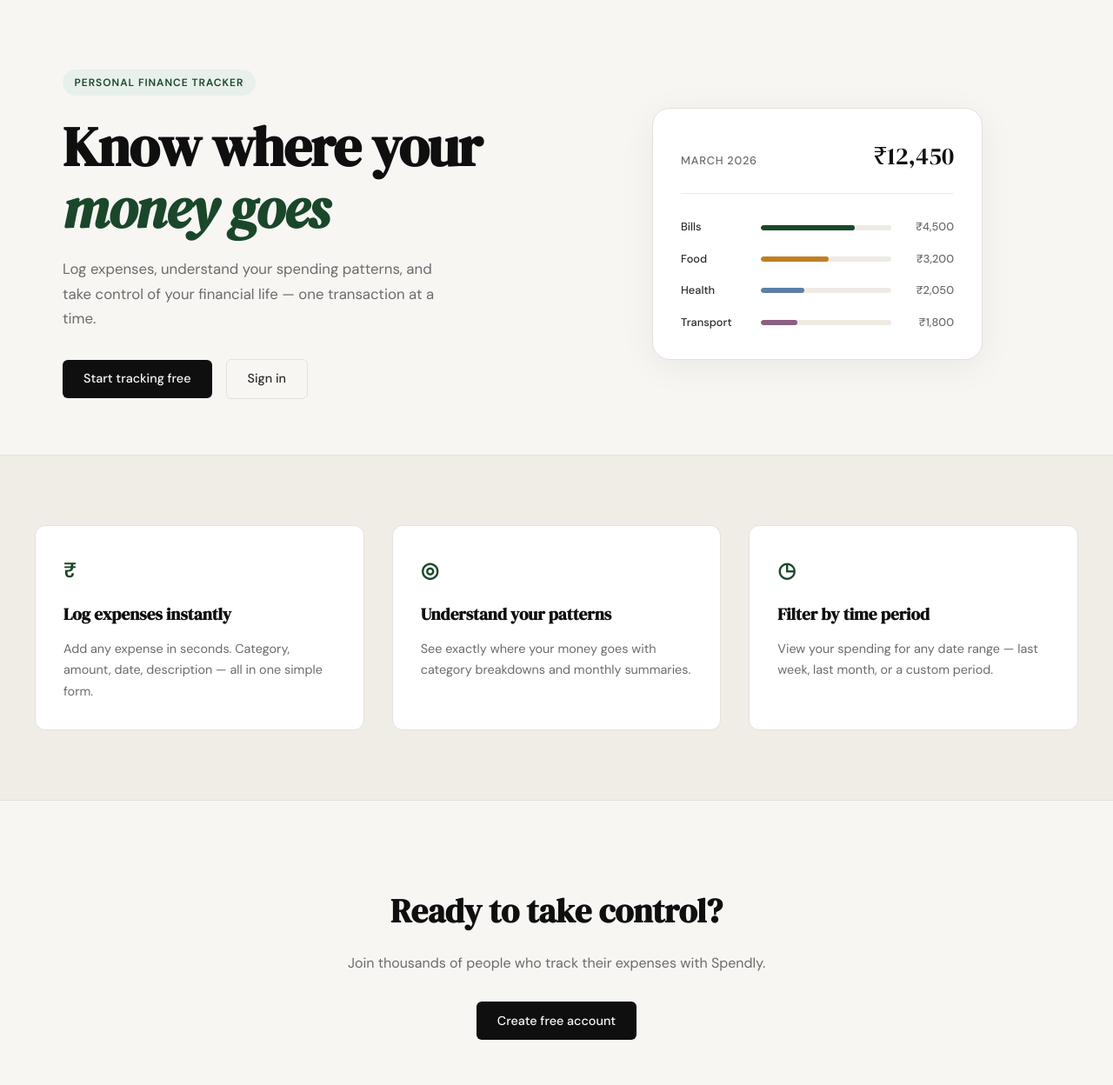
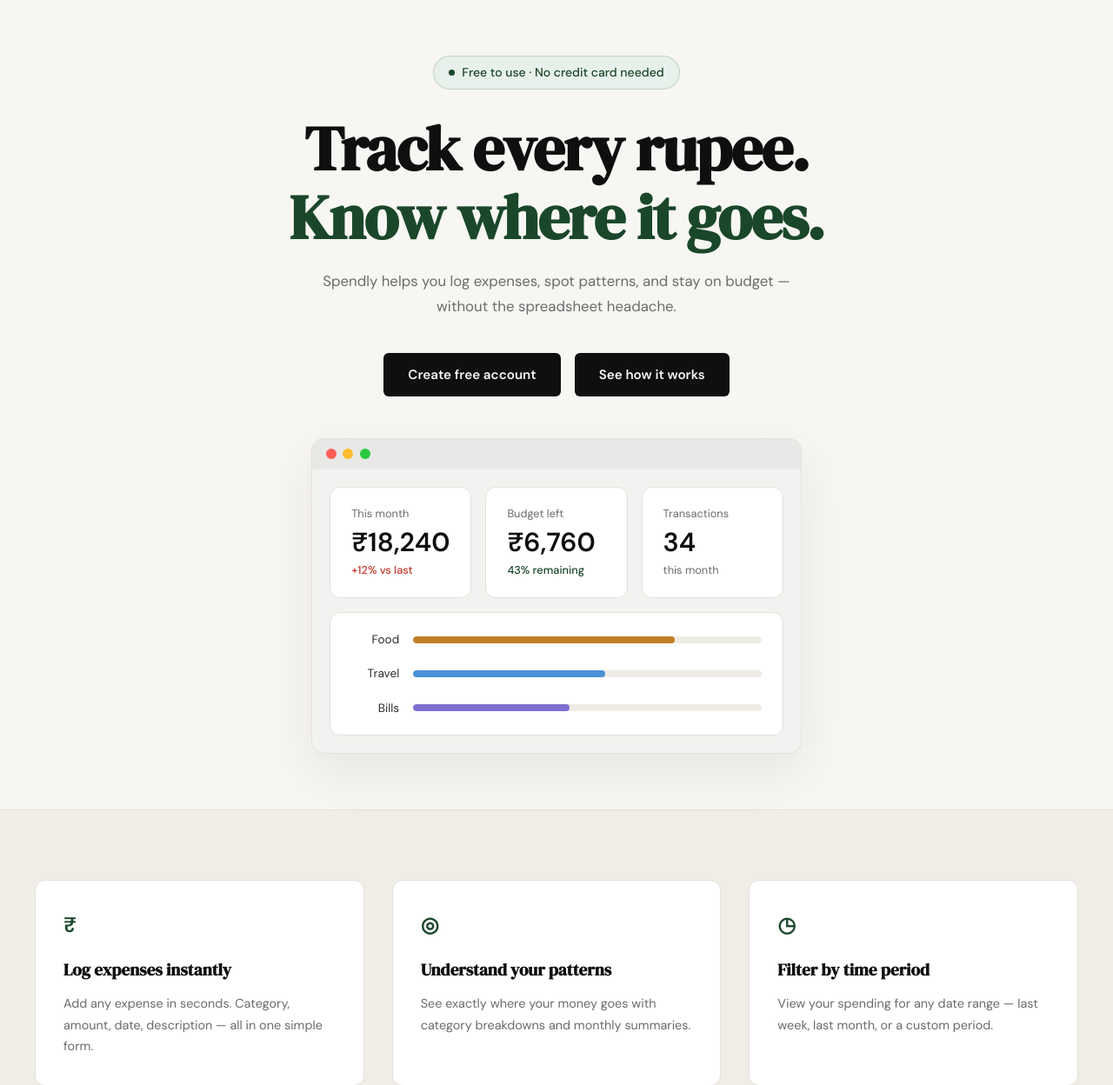
Before and after one commit to write2shivamgithub/Spendly, a Flask app: page / in a window 1280 px wide. Shown: the part 61-1309 px from the top of the page at 87% size. Run offline with Flask 3, Linux system fonts and the light colour scheme.

Commit message:
landing: redesign hero section to match mockup

```diff
--- /dev/null
+++ b/static/css/landing.css
@@ -0,0 +1,200 @@
+/* Hero layout — centered single column */
+.hero {
+    display: flex;
+    flex-direction: column;
+    align-items: center;
+    text-align: center;
+    padding: 4rem 2rem 0;
+    max-width: 100%;
+    margin: 0;
+    gap: 3rem;
+}
+
+.hero-text {
+    max-width: 680px;
+}
+
+/* Badge */
+.hero-badge {
+    display: inline-flex;
+    align-items: center;
+    gap: 0.5rem;
+    background: var(--accent-light);
+    color: var(--accent);
+    font-size: 0.875rem;
+    font-weight: 500;
+    letter-spacing: 0;
+    text-transform: none;
+    padding: 0.45rem 1.1rem;
+    border-radius: 999px;
+    border: 1px solid rgba(26, 71, 42, 0.18);
+    margin-bottom: 1.75rem;
+}
+
+.hero-badge-dot {
+    width: 7px;
+    height: 7px;
+    border-radius: 50%;
+    background: var(--accent);
+    display: inline-block;
+    flex-shrink: 0;
+}
+
+/* Title */
+.hero-title {
+    font-size: clamp(2.8rem, 6vw, 4.5rem);
+    margin-bottom: 1.25rem;
+}
+
+.hero-title-green {
+    color: var(--accent);
+    display: block;
+}
+
+/* Subtitle */
+.hero-subtitle {
+    max-width: 560px;
+    margin: 0 auto 2.5rem;
+}
+
+/* CTA buttons */
+.hero-actions {
+    justify-content: center;
+}
+
+.btn-hero {
+    display: inline-block;
+    background: var(--ink);
+    color: var(--paper);
+    padding: 0.8rem 1.75rem;
+    border-radius: var(--radius-sm);
+    font-family: var(--font-body);
+    font-size: 0.95rem;
+    font-weight: 600;
+    text-decoration: none;
+    transition: background 0.2s;
+}
+
+.btn-hero:hover { background: var(--accent); }
+
+/* Hero visual — full-width browser mockup */
+.hero-visual {
+    width: 100%;
+    max-width: 880px;
+    padding-bottom: 4rem;
+}
+
+/* Browser chrome */
+.db-browser {
+    background: #f2f2f0;
+    border-radius: 14px;
+    overflow: hidden;
+    border: 1px solid var(--border);
+    box-shadow: 0 20px 60px rgba(0, 0, 0, 0.07);
+}
+
+.db-browser-bar {
+    background: #e8e8e6;
+    padding: 0.7rem 1rem;
+    display: flex;
+    align-items: center;
+    gap: 0.45rem;
+}
+
+.db-dot {
+    width: 12px;
+    height: 12px;
+    border-radius: 50%;
+    display: inline-block;
+}
+
+.db-dot-red    { background: #ff5f57; }
+.db-dot-yellow { background: #febc2e; }
+.db-dot-green  { background: #28c840; }
+
+.db-browser-body {
+    padding: 1.25rem;
+    display: flex;
+    flex-direction: column;
+    gap: 1rem;
+}
+
+/* Stat cards */
+.db-stats {
+    display: grid;
+    grid-template-columns: repeat(3, 1fr);
+    gap: 1rem;
+}
+
+.db-stat {
+    background: var(--paper-card);
+    border: 1px solid var(--border);
+    border-radius: var(--radius-md);
+    padding: 1.25rem 1.5rem;
+    text-align: left;
+}
+
+.db-stat-label {
+    font-size: 0.8rem;
+    color: var(--ink-muted);
+    margin-bottom: 0.35rem;
+}
+
+.db-stat-value {
+    font-size: 1.9rem;
+    font-weight: 600;
+    color: var(--ink);
+    line-height: 1.1;
+    margin-bottom: 0.4rem;
+}
+
+.db-stat-tag {
+    font-size: 0.8rem;
+    font-weight: 500;
+}
+
+.db-stat-tag.red   { color: var(--danger); }
+.db-stat-tag.green { color: var(--accent); }
+.db-stat-tag.muted { color: var(--ink-muted); font-weight: 400; }
+
+/* Category bars */
+.db-bars {
+    background: var(--paper-card);
+    border: 1px solid var(--border);
+    border-radius: var(--radius-md);
+    padding: 1.25rem 1.5rem;
+    display: flex;
+    flex-direction: column;
+    gap: 1.1rem;
+}
+
+.db-bar-row {
+    display: grid;
+    grid-template-columns: 55px 1fr;
+    align-items: center;
+    gap: 1rem;
+    text-align: left;
+}
+
+.db-bar-label {
+    font-size: 0.85rem;
+    color: var(--ink-soft);
+    text-align: right;
+}
+
+.db-track {
+    height: 8px;
+    background: var(--border-soft);
+    border-radius: 999px;
+    overflow: hidden;
+}
+
+.db-fill {
+    height: 100%;
+    border-radius: 999px;
+}
+
+/* Responsive */
+@media (max-width: 700px) {
+    .db-stats { grid-template-columns: 1fr; }
+}
--- a/templates/landing.html
+++ b/templates/landing.html
@@ -2,59 +2,74 @@
 
 {% block title %}Spendly — Track Every Rupee{% endblock %}
 
+{% block head %}
+<link rel="stylesheet" href="{{ url_for('static', filename='css/landing.css') }}">
+{% endblock %}
+
 {% block content %}
 
 <section class="hero">
-    <div class="hero-inner">
-        <div class="hero-badge">Personal Finance Tracker</div>
+    <div class="hero-text">
+        <div class="hero-badge">
+            <span class="hero-badge-dot"></span> Free to use · No credit card needed
+        </div>
         <h1 class="hero-title">
-            Know where your<br>
-            <em>money goes</em>
+            Track every rupee.<br>
+            <span class="hero-title-green">Know where it goes.</span>
         </h1>
         <p class="hero-subtitle">
-            Log expenses, understand your spending patterns,
-            and take control of your financial life —
-            one transaction at a time.
+            Spendly helps you log expenses, spot patterns, and stay
+            on budget — without the spreadsheet headache.
         </p>
         <div class="hero-actions">
-            <a href="{{ url_for('register') }}" class="btn-primary">Start tracking free</a>
-            <a href="{{ url_for('login') }}" class="btn-ghost">Sign in</a>
+            <a href="{{ url_for('register') }}" class="btn-hero">Create free account</a>
+            <a href="#" class="btn-hero">See how it works</a>
         </div>
     </div>
     <div class="hero-visual">
-        <div class="mock-card">
-            <div class="mock-card-header">
-                <span class="mock-label">March 2026</span>
-                <span class="mock-total">₹12,450</span>
+        <div class="db-browser">
+            <div class="db-browser-bar">
+                <span class="db-dot db-dot-red"></span>
+                <span class="db-dot db-dot-yellow"></span>
+                <span class="db-dot db-dot-green"></span>
             </div>
-            <div class="mock-bars">
-                <div class="mock-bar-row">
-                    <span class="mock-cat">Bills</span>
-                    <div class="mock-bar-track">
-                        <div class="mock-bar" style="width: 72%"></div>
+            <div class="db-browser-body">
+                <div class="db-stats">
+                    <div class="db-stat">
+                        <p class="db-stat-label">This month</p>
+                        <p class="db-stat-value">₹18,240</p>
+                        <p class="db-stat-tag red">+12% vs last</p>
                     </div>
-                    <span class="mock-amt">₹4,500</span>
+                    <div class="db-stat">
+                        <p class="db-stat-label">Budget left</p>
+                        <p class="db-stat-value">₹6,760</p>
+                        <p class="db-stat-tag green">43% remaining</p>
+                    </div>
+                    <div class="db-stat">
+                        <p class="db-stat-label">Transactions</p>
+                        <p class="db-stat-value">34</p>
+                        <p class="db-stat-tag muted">this month</p>
+                    </div>
                 </div>
-                <div class="mock-bar-row">
-                    <span class="mock-cat">Food</span>
-                    <div class="mock-bar-track">
-                        <div class="mock-bar mock-bar-2" style="width: 52%"></div>
+                <div class="db-bars">
+                    <div class="db-bar-row">
+                        <span class="db-bar-label">Food</span>
+                        <div class="db-track">
+                            <div class="db-fill" style="width: 75%; background: #c17f24;"></div>
+                        </div>
                     </div>
-                    <span class="mock-amt">₹3,200</span>
-                </div>
-                <div class="mock-bar-row">
-                    <span class="mock-cat">Health</span>
-                    <div class="mock-bar-track">
-                        <div class="mock-bar mock-bar-3" style="width: 33%"></div>
+                    <div class="db-bar-row">
+                        <span class="db-bar-label">Travel</span>
+                        <div class="db-track">
+                            <div class="db-fill" style="width: 55%; background: #4a90d9;"></div>
+                        </div>
                     </div>
-                    <span class="mock-amt">₹2,050</span>
-                </div>
-                <div class="mock-bar-row">
-                    <span class="mock-cat">Transport</span>
-                    <div class="mock-bar-track">
-                        <div class="mock-bar mock-bar-4" style="width: 28%"></div>
+                    <div class="db-bar-row">
+                        <span class="db-bar-label">Bills</span>
+                        <div class="db-track">
+                            <div class="db-fill" style="width: 45%; background: #7c6fcf;"></div>
+                        </div>
                     </div>
-                    <span class="mock-amt">₹1,800</span>
                 </div>
             </div>
         </div>
```
